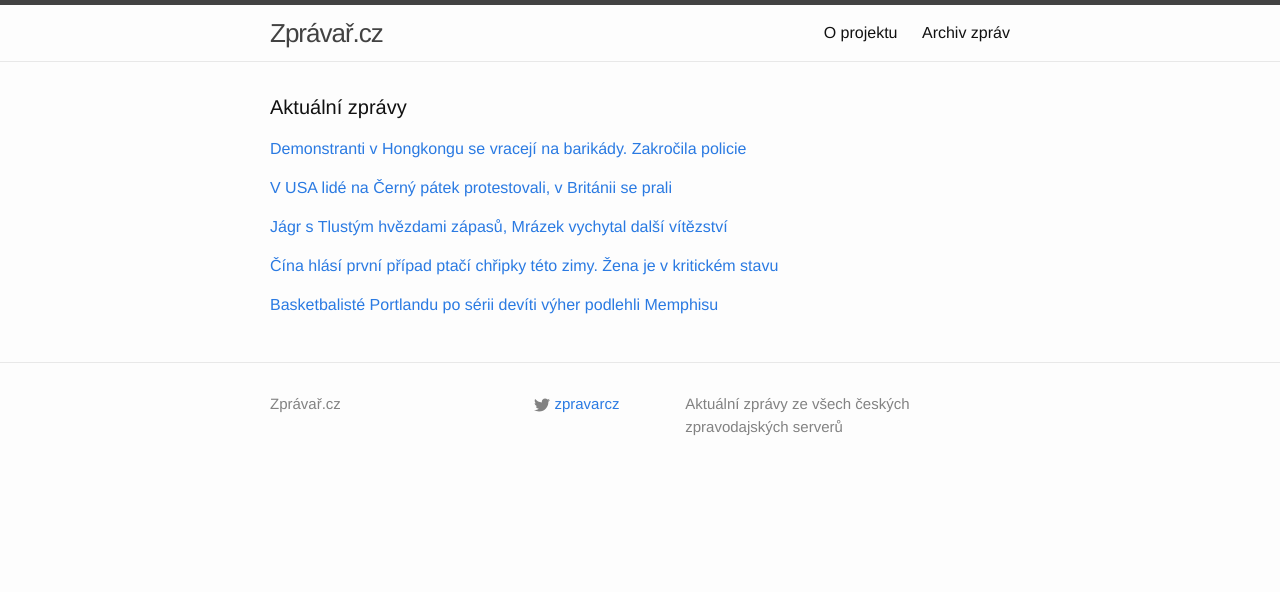
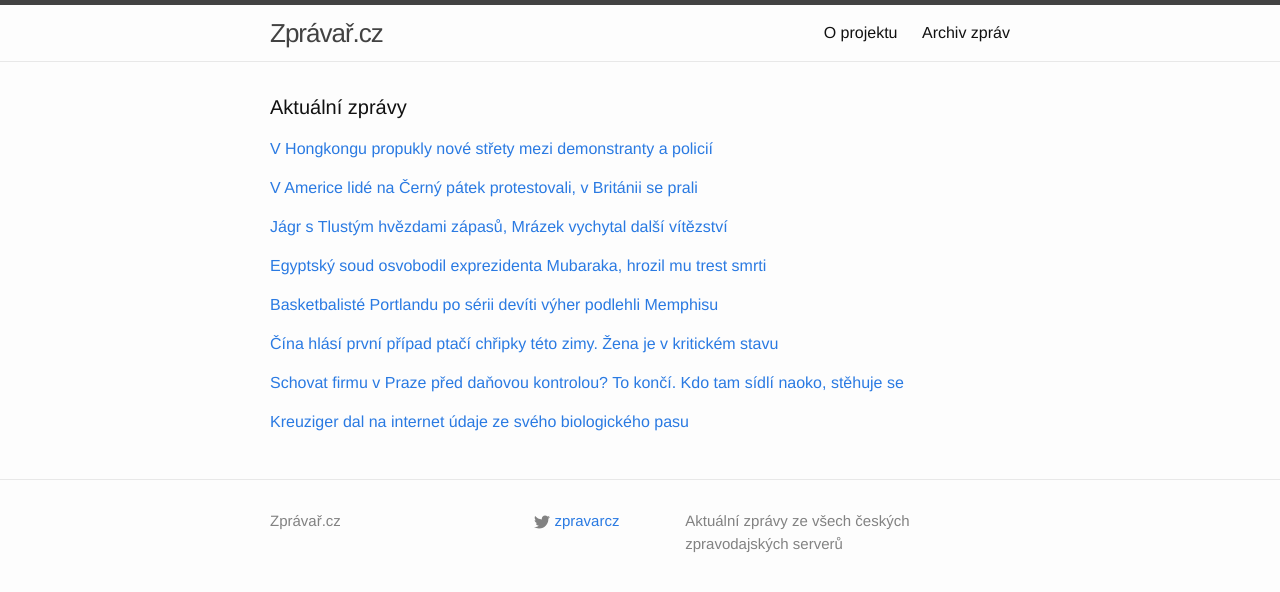
Before and after one commit to adliska/zpravar, a Jekyll site: the page built from index.html, in a window 1280 px wide. Shown: the top 592 px of the page. Built offline with Jekyll 4.4.1, drawn with Linux system fonts in a browser that asks for light colours.

Commit message:
zpravar news update

```diff
--- a/index.html
+++ b/index.html
@@ -5,9 +5,10 @@ layout: default
 <div class="home">
     <h1 class="page-heading">Aktuální zprávy</h1>
 
-<p><a href="javascript:;" onclick="toggle_visibility('zpravy0')">Demonstranti v Hongkongu se vracejí na barikády. Zakročila policie</a></p>
+<p><a href="javascript:;" onclick="toggle_visibility('zpravy0')">V Hongkongu propukly nové střety mezi demonstranty a policií</a></p>
 <div id="zpravy0" style="display:none">
 <ul>
+<li><a href=http://echo24.cz/a/i6jtg>V Hongkongu propukly nové střety mezi demonstranty a policií - echo24.cz</a></li>
 <li><a href=http://zahranicni.ihned.cz/asie-a-pacifik-cina/c1-63185960-demonstranti-v-hongkongu-se-vraceji-na-barikady-zakrocila-policie>Demonstranti v Hongkongu se vracejí na barikády. Zakročila policie - zahranicni.ihned.cz</a></li>
 <li><a href=http://zahranicni.ihned.cz/asie-a-pacifik-cina/c1-63185960-demonstranti-v-hongkongu-se-vraci-na-vyklizene-pozice-zakrocila-policie>Demonstranti v Hongkongu se vrací na vyklizené pozice. Zakročila policie - zahranicni.ihned.cz</a></li>
 <li><a href=http://zpravy.idnes.cz/v-hongkongu-propukly-nove-strety-mezi-demonstranty-a-policii-pbf-/zahranicni.aspx?c=A141129_081751_zahranicni_zt>V Hongkongu propukly další střety mezi demonstranty a policií - zpravy.idnes.cz</a></li>
@@ -15,9 +16,10 @@ layout: default
 <li><a href=http://www.novinky.cz/zahranicni/svet/354911-v-hongkongu-propukly-poulicni-nepokoje.html>V Hongkongu propukly pouliční nepokoje - www.novinky.cz</a></li>
 <li><a href=http://www.ceskenoviny.cz/zpravy/zpravy/v-hongkongu-propukly-nove-strety-mezi-demonstranty-a-policii/1152840>V Hongkongu propukly nové střety mezi demonstranty a policií - www.ceskenoviny.cz</a></li>
 </ul>
-</div><p><a href="javascript:;" onclick="toggle_visibility('zpravy1')">V USA lidé na Černý pátek protestovali, v Británii se prali</a></p>
+</div><p><a href="javascript:;" onclick="toggle_visibility('zpravy1')">V Americe lidé na Černý pátek protestovali, v Británii se prali</a></p>
 <div id="zpravy1" style="display:none">
 <ul>
+<li><a href=http://zpravy.e15.cz/zahranicni/udalosti/v-americe-lide-na-cerny-patek-protestovali-v-britanii-se-prali-1141065>V Americe lidé na Černý pátek protestovali, v Británii se prali - zpravy.e15.cz</a></li>
 <li><a href=http://zpravy.e15.cz/zahranicni/udalosti/v-usa-lide-na-cerny-patek-protestovali-v-britanii-se-prali-1141065>V USA lidé na Černý pátek protestovali, v Británii se prali - zpravy.e15.cz</a></li>
 <li><a href=http://www.denik.cz/ekonomika/cerny-patek-v-britanii-provazely-rvacky-mezi-kupujicimi-20141129.html>Černý pátek v Británii: Potyčky a rvačky mezi kupujícími - www.denik.cz</a></li>
 <li><a href=http://www.ceskenoviny.cz/zpravy/zpravy/fergusonsti-demonstranti-zablokovali-nekolik-nakupnich-center/1152818>Fergusonští demonstranti zablokovali několik nákupních center - www.ceskenoviny.cz</a></li>
@@ -35,13 +37,15 @@ layout: default
 <li><a href=http://www.sportovninoviny.cz/zpravy/jagr-a-tlusty-patrili-ke-hvezdam-zapasu-hemsky-dal-prvni-gol/1152836>Jágr a Tlustý patřili ke hvězdám zápasu, Hemský dal první gól - www.sportovninoviny.cz</a></li>
 <li><a href=http://sport.aktualne.cz/gol-a-nahravka-jagra-nestacily-vyhru-slavil-golman-mrazek/r~400cb212778c11e49b26002590604f2e/>Gól a nahrávka Jágra nestačily, výhru slavil gólman Mrázek - sport.aktualne.cz</a></li>
 </ul>
-</div><p><a href="javascript:;" onclick="toggle_visibility('zpravy3')">Čína hlásí první případ ptačí chřipky této zimy. Žena je v kritickém stavu </a></p>
+</div><p><a href="javascript:;" onclick="toggle_visibility('zpravy3')">Egyptský soud osvobodil exprezidenta Mubaraka, hrozil mu trest smrti</a></p>
 <div id="zpravy3" style="display:none">
 <ul>
-<li><a href=http://www.lidovky.cz/cina-hlasi-prvni-pripad-ptaci-chripky-teto-zimy-zena-je-v-kritickem-stavu-1qh-/zpravy-svet.aspx?c=A141129_073200_ln_zahranici_hm>Čína hlásí první případ ptačí chřipky této zimy. Žena je v kritickém stavu  - www.lidovky.cz</a></li>
-<li><a href=http://www.ceskenoviny.cz/zpravy/zpravy/cina-hlasi-prvni-pripad-chripky-h7n9-teto-zimni-sezony/1152829>Čína hlásí první případ chřipky H7N9 této zimní sezóny - www.ceskenoviny.cz</a></li>
-<li><a href=http://zpravy.idnes.cz/cina-hlasi-prvni-pripad-chripky-h7n9-teto-zimni-sezony-pfn-/zahranicni.aspx?c=A141129_065623_zahranicni_zt>Čína hlásí první případ ptačí chřipky této zimy. Nakazila se mladá žena - zpravy.idnes.cz</a></li>
-<li><a href=http://echo24.cz/a/wsw4a>Čína hlásí první případ chřipky H7N9 této zimní sezóny - echo24.cz</a></li>
+<li><a href=http://zpravy.e15.cz/zahranicni/politika/egyptsky-soud-osvobodil-exprezidenta-mubaraka-hrozil-mu-trest-smrti-1141075>Egyptský soud osvobodil exprezidenta Mubaraka, hrozil mu trest smrti - zpravy.e15.cz</a></li>
+<li><a href=http://www.lidovky.cz/egyptsky-soud-zprostil-mubaraka-viny-za-smrt-demonstrantu-nemuze-1dy-/zpravy-svet.aspx?c=A141129_101603_ln_zahranici_hm>Egyptský soud zprostil Mubaraka viny. Za smrt demonstrantů nemůže  - www.lidovky.cz</a></li>
+<li><a href=http://zpravy.aktualne.cz/zahranici/mubarak-je-nevinen-rozhodl-egyptsky-soud/r~0b38598677ac11e4bdad0025900fea04/>Mubarak je nevinen, rozhodl egyptský soud - zpravy.aktualne.cz</a></li>
+<li><a href=http://echo24.cz/a/iJwEZ>Egyptský soud osvobodil exprezidenta Mubaraka - echo24.cz</a></li>
+<li><a href=http://www.tyden.cz/rubriky/zahranici/afrika/mubarak-se-na-smrti-demonstrantu-nepodilel-soud-ho-zprostil-viny_325695.html>Mubarak se na smrti demonstrantů nepodílel, soud ho zprostil viny - www.tyden.cz</a></li>
+<li><a href=http://zpravy.idnes.cz/soud-potvrdil-dozivoti-pro-husniho-mubaraka-f3x-/zahranicni.aspx?c=A141129_095855_zahranicni_ert>Soud zrušil doživotí pro Mubaraka, na smrti demonstrantů se nepodílel - zpravy.idnes.cz</a></li>
 </ul>
 </div><p><a href="javascript:;" onclick="toggle_visibility('zpravy4')">Basketbalisté Portlandu po sérii devíti výher podlehli Memphisu</a></p>
 <div id="zpravy4" style="display:none">
@@ -51,4 +55,26 @@ layout: default
 <li><a href=http://www.denik.cz/ostatni_sport/uchvatna-serie-portlandu-je-u-konce-po-deviti-vyhrach-padl-s-memphisem-20141129.html>Úchvatná série Portlandu je u konce, po devíti výhrách padl s Memphisem - www.denik.cz</a></li>
 <li><a href=http://sport.aktualne.cz/memphis-v-nba-prerusil-viteznou-jizdu-portlandu/r~0bccdef277a311e4b5c5002590604f2e/>Memphis v NBA přerušil vítěznou jízdu Portlandu - sport.aktualne.cz</a></li>
 </ul>
+</div><p><a href="javascript:;" onclick="toggle_visibility('zpravy5')">Čína hlásí první případ ptačí chřipky této zimy. Žena je v kritickém stavu </a></p>
+<div id="zpravy5" style="display:none">
+<ul>
+<li><a href=http://www.lidovky.cz/cina-hlasi-prvni-pripad-ptaci-chripky-teto-zimy-zena-je-v-kritickem-stavu-1qh-/zpravy-svet.aspx?c=A141129_073200_ln_zahranici_hm>Čína hlásí první případ ptačí chřipky této zimy. Žena je v kritickém stavu  - www.lidovky.cz</a></li>
+<li><a href=http://www.ceskenoviny.cz/zpravy/zpravy/cina-hlasi-prvni-pripad-chripky-h7n9-teto-zimni-sezony/1152829>Čína hlásí první případ chřipky H7N9 této zimní sezóny - www.ceskenoviny.cz</a></li>
+<li><a href=http://zpravy.idnes.cz/cina-hlasi-prvni-pripad-chripky-h7n9-teto-zimni-sezony-pfn-/zahranicni.aspx?c=A141129_065623_zahranicni_zt>Čína hlásí první případ ptačí chřipky této zimy. Nakazila se mladá žena - zpravy.idnes.cz</a></li>
+<li><a href=http://echo24.cz/a/wsw4a>Čína hlásí první případ chřipky H7N9 této zimní sezóny - echo24.cz</a></li>
+</ul>
+</div><p><a href="javascript:;" onclick="toggle_visibility('zpravy6')">Schovat firmu v Praze před daňovou kontrolou? To končí. Kdo tam sídlí naoko, stěhuje se</a></p>
+<div id="zpravy6" style="display:none">
+<ul>
+<li><a href=http://byznys.ihned.cz/zpravodajstvi-cesko/c1-63186560-schovat-firmu-v-praze-pred-danovou-kontrolou-to-konci-kdo-tam-sidli-naoko-stehuje-se>Schovat firmu v Praze před daňovou kontrolou? To končí. Kdo tam sídlí naoko, stěhuje se - byznys.ihned.cz</a></li>
+<li><a href=http://www.tyden.cz/rubriky/byznys/cesko/konec-raje-podnikatelu-v-praze-urad-vystehuje-tisice-firem_325686.html>Konec ráje podnikatelů v Praze? Úřad vystěhuje tisíce firem - www.tyden.cz</a></li>
+<li><a href=http://www.denik.cz/ekonomika/financni-reditelstvi-zmeni-tisicum-firem-oficialni-prazske-sidlo-20141129.html>Finanční ředitelství změní tisícům firem oficiální pražské sídlo - www.denik.cz</a></li>
+</ul>
+</div><p><a href="javascript:;" onclick="toggle_visibility('zpravy7')">Kreuziger dal na internet údaje ze svého biologického pasu</a></p>
+<div id="zpravy7" style="display:none">
+<ul>
+<li><a href=http://sport.aktualne.cz/kreuziger-dal-na-internet-udaje-ze-sveho-biologickeho-pasu/r~2e4a1f0677af11e49bec0025900fea04/>Kreuziger dal na internet údaje ze svého biologického pasu - sport.aktualne.cz</a></li>
+<li><a href=http://www.sportovninoviny.cz/zpravy/kreuziger-dal-na-internet-udaje-ze-sveho-biologickeho-pasu/1152877>Kreuziger dal na internet údaje ze svého biologického pasu - www.sportovninoviny.cz</a></li>
+<li><a href=http://sport.idnes.cz/kreuziger-zverejnil-dokumenty-d3c-/cyklistika.aspx?c=A141128_230028_cyklistika_tm2>Kreuziger zveřejnil své biologické pasy i další dosud utajené dokumenty - sport.idnes.cz</a></li>
+</ul>
 </div></div>
```
